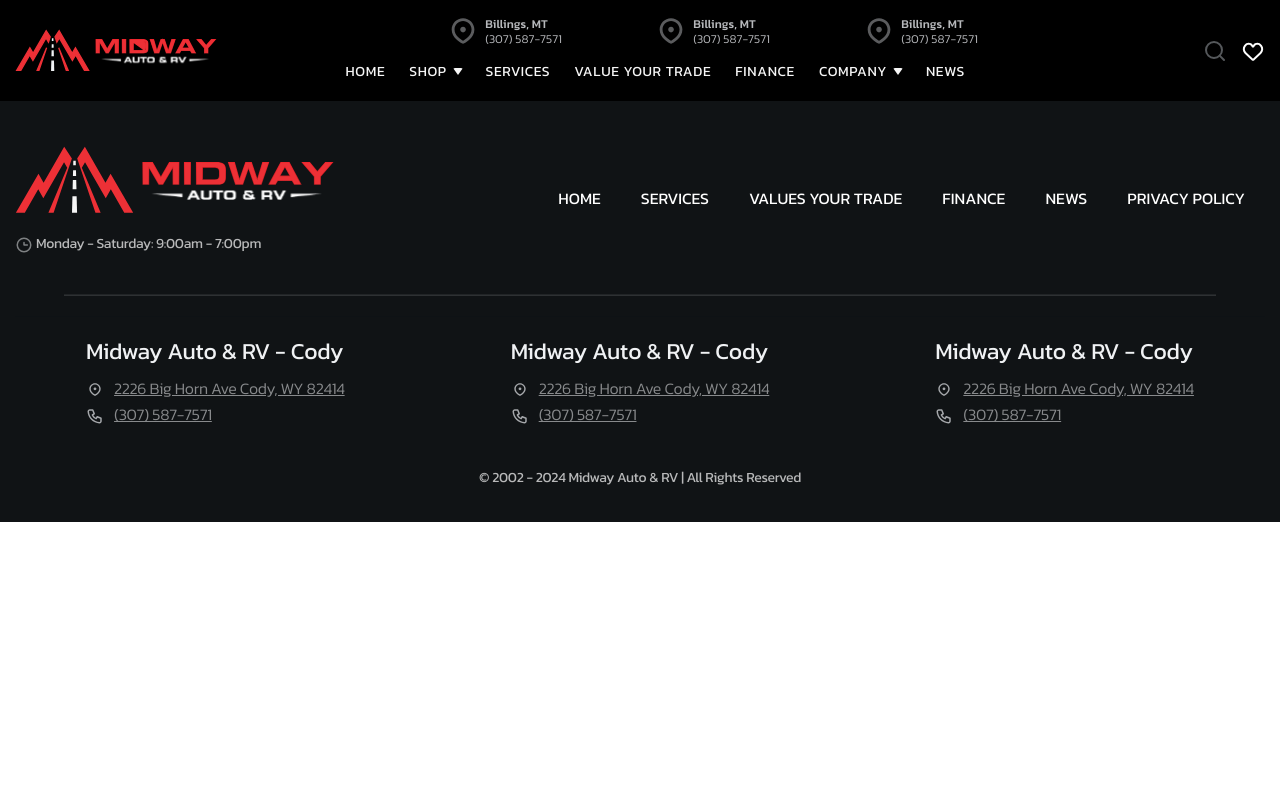
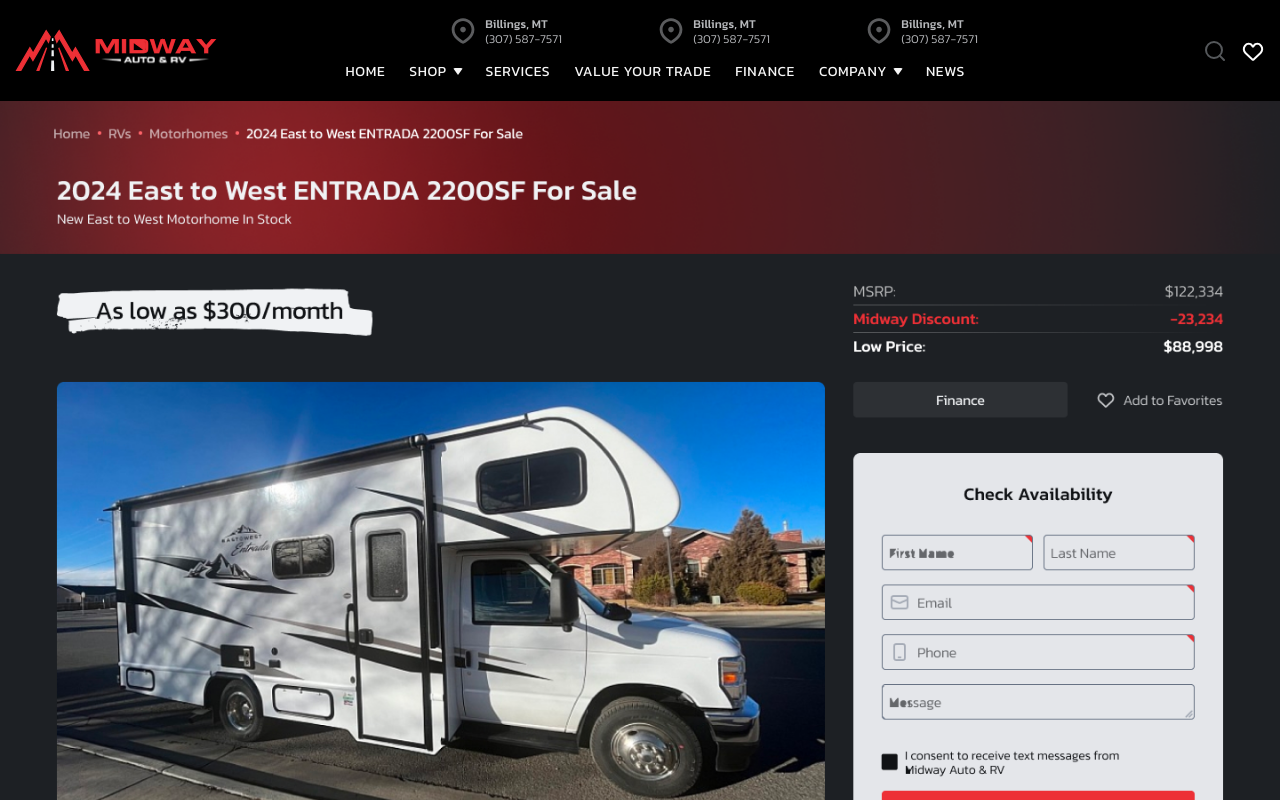
Before and after one commit to rafaelfirmiano/shofy, a Nuxt app: page /details in a window 1280 px wide. Shown: the top 800 px of the page. Built offline with nearby package versions, Linux system fonts and the light colour scheme; a web font is replaced by a local one.

Commit message:
Fixing image issue

```diff
--- a/pages/company/contact.vue
+++ b/pages/company/contact.vue
@@ -1,6 +1,6 @@
 <template>
   <div>
-
+    <img src="/img/custom/Contact.png" />
   </div>
 </template>
 <style scoped>
--- a/pages/details.vue
+++ b/pages/details.vue
@@ -1,10 +1,12 @@
 <template>
   <div>
-
+    <img src="/img/custom/Details.png" />
   </div>
 </template>
 <style scoped>
-
+div img {
+  width: 100%;
+}
 </style>
 <script setup lang="ts">
 </script>
```
